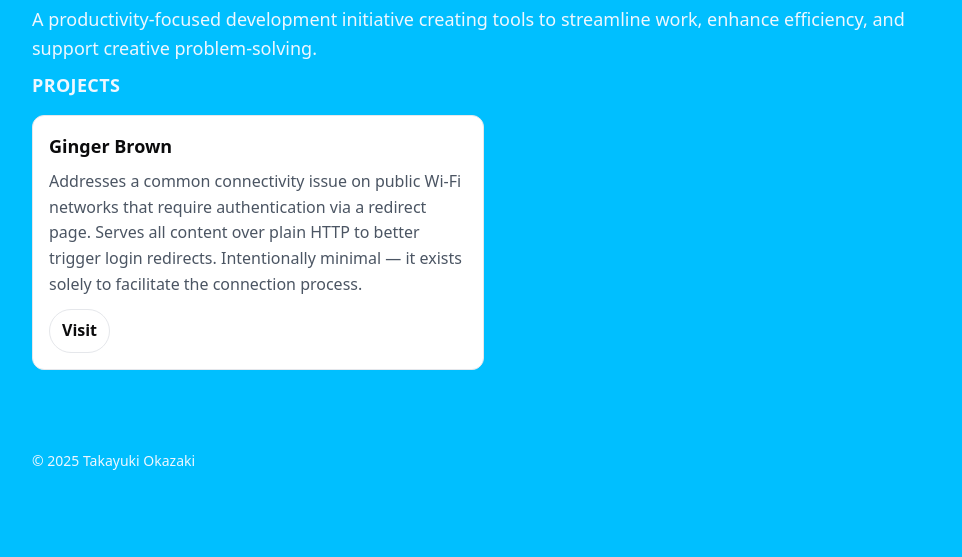
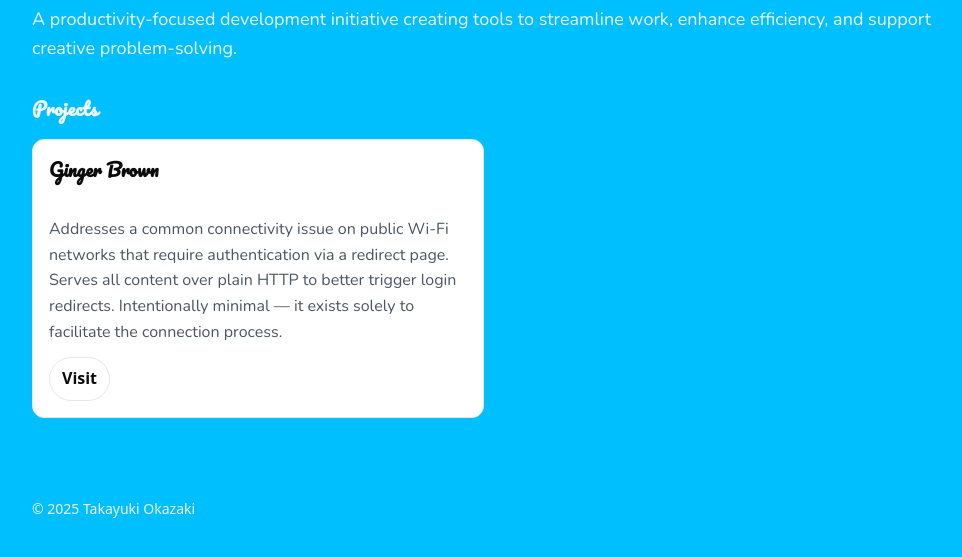
Before and after one commit to colorvector/capriblue, a plain HTML site: page index.html in a window 1280 px wide. Shown: the part 115-672 px from the top of the page, without its empty margins (148-1110 px from the left). Drawn offline with nearby package versions, Linux system fonts and the light colour scheme.

Commit message:
Add Google Fonts and update styles for improved typography

```diff
--- a/assets/styles.css
+++ b/assets/styles.css
@@ -74,6 +74,7 @@ header.site-header {
   margin: 0;
   color: var(--muted);
   font-size: clamp(14px, 2.5vw, 18px);
+  font-family: "Nunito", sans-serif;
 }
 
 section.projects {
@@ -81,11 +82,12 @@ section.projects {
 }
 
 .section-title {
-  margin: 0 0 16px 0;
+  margin: 24px 0 16px 0;
   font-size: 18px;
   color: var(--muted);
   letter-spacing: 0.02em;
-  text-transform: uppercase;
+  text-transform: none;
+  font-family: "Pacifico", cursive;
 }
 
 .projects-grid {
@@ -109,14 +111,16 @@ section.projects {
 }
 
 .project-name {
-  margin: 0 0 8px 0;
+  margin: 0 0 32px 0;
   font-size: 18px;
   font-weight: 650;
+  font-family: "Pacifico", cursive;
 }
 
 .project-desc {
   margin: 0 0 12px 0;
   color: #4b5563;
+  font-family: "Nunito", sans-serif;
 }
 
 .project-actions {
--- a/index.html
+++ b/index.html
@@ -4,6 +4,10 @@
     <meta charset="utf-8" />
     <meta name="viewport" content="width=device-width, initial-scale=1" />
     <title>colorvector.net</title>
+    <link rel="preconnect" href="https://fonts.googleapis.com" />
+    <link rel="preconnect" href="https://fonts.gstatic.com" crossorigin />
+    <link href="https://fonts.googleapis.com/css2?family=Pacifico&display=swap" rel="stylesheet" />
+    <link href="https://fonts.googleapis.com/css2?family=Nunito:wght@400;600;700&display=swap" rel="stylesheet" />
     <link rel="stylesheet" href="assets/styles.css" />
     <link rel="icon" href="data:," />
   </head>
```
